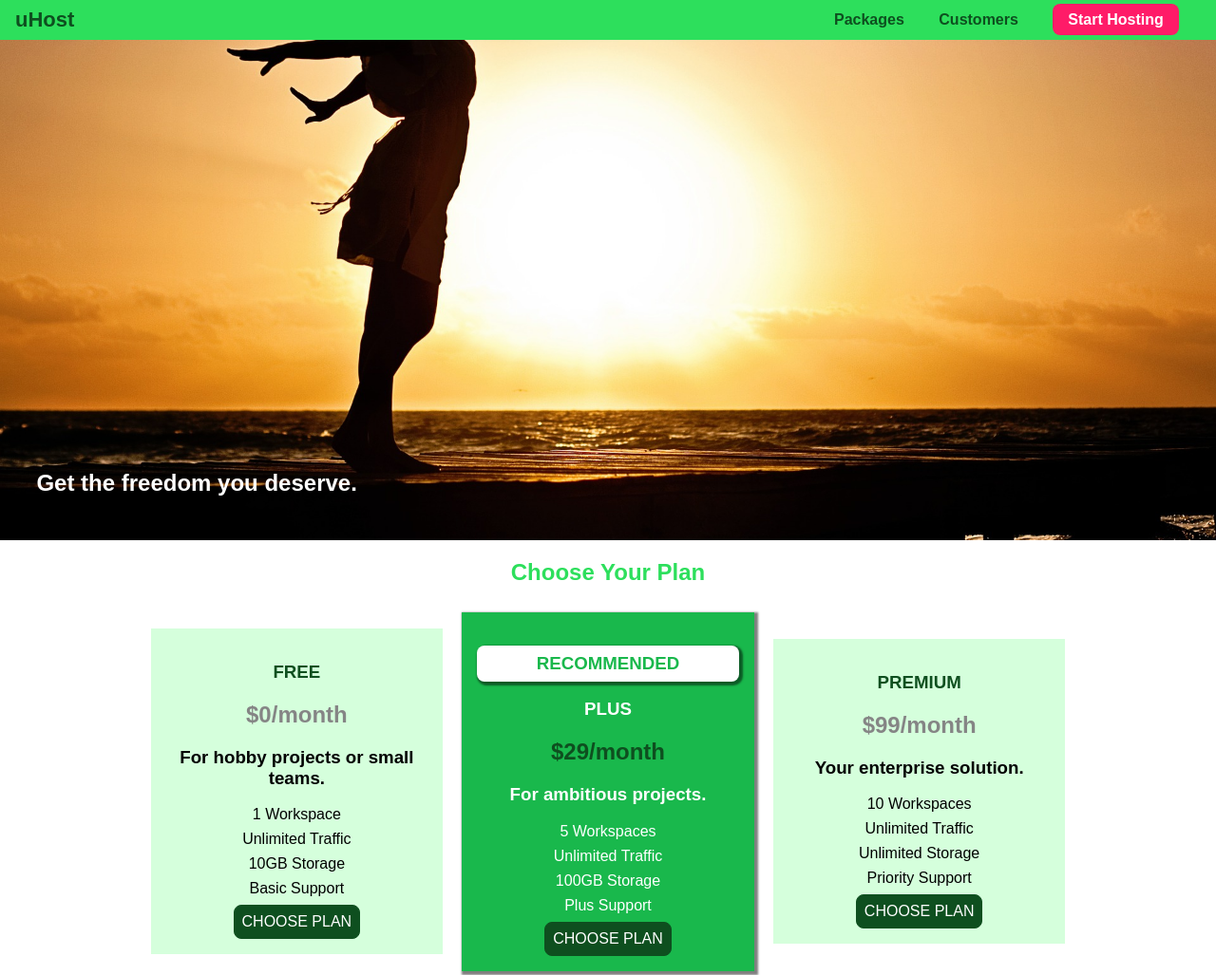
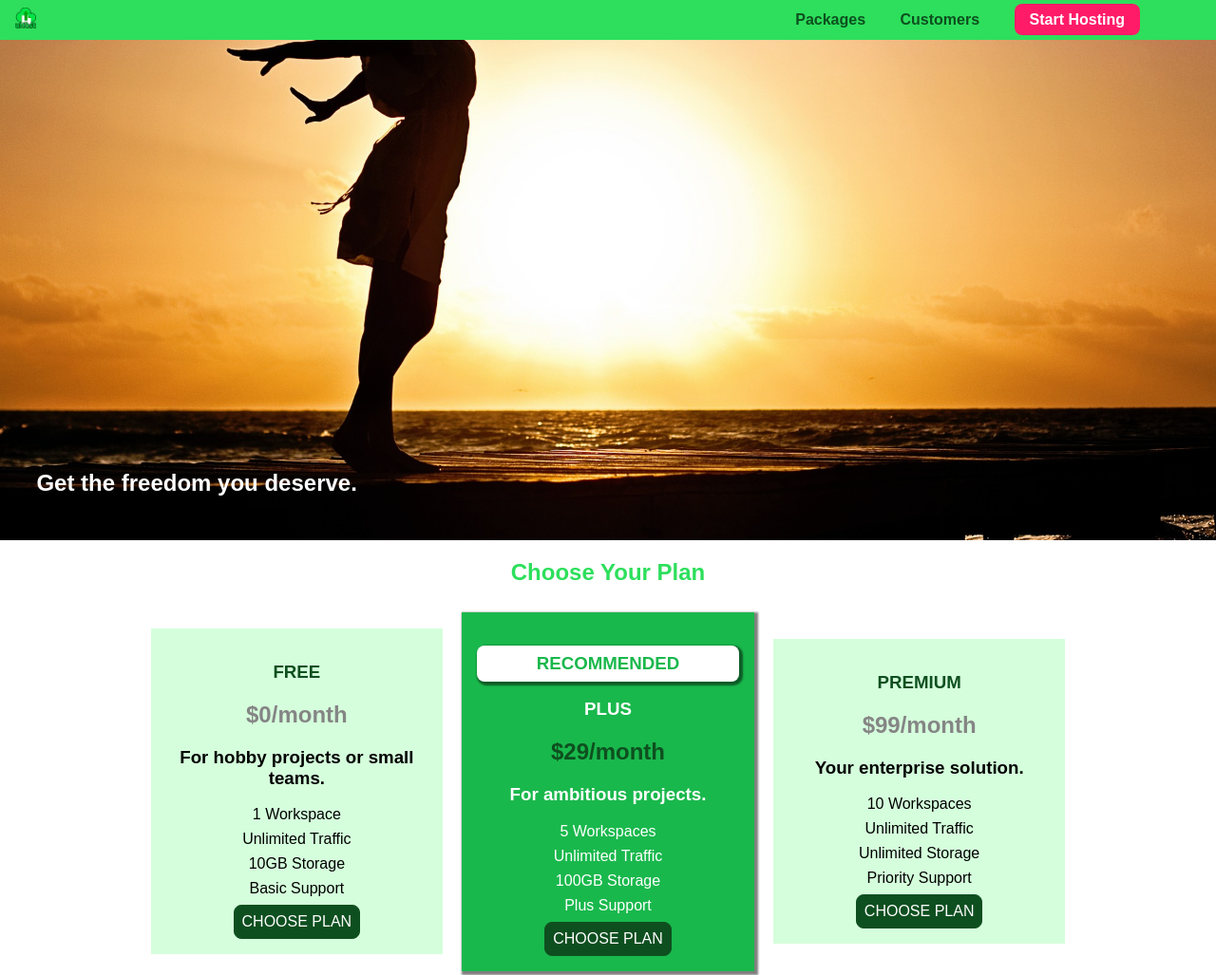
Before and after one commit to jripke74/css-0001, a plain HTML site: page index.html in a window 1280 px wide. Shown: the top 1027 px of the page at 95% size. Drawn offline with Linux system fonts and the light colour scheme.

Commit message:
add uHost logo and styling

```diff
--- a/index.html
+++ b/index.html
@@ -10,7 +10,9 @@
   <body>
     <header class="main-header">
       <div>
-        <a href="index.html" class="main-header__brand">uHost</a>
+        <a href="index.html" class="main-header__brand">
+          <img src="images/uhost-icon.png" alt="uHost - Your favorite hosting company">
+        </a>
       </div>
       <nav class="main-nav">
         <ul class="main-nav__items">
--- a/main.css
+++ b/main.css
@@ -1,5 +1,5 @@
 #product-overview {
-  background: url("freedom.jpg") left 10% bottom 20%/cover no-repeat border-box;
+  background: url("images/freedom.jpg") left 10% bottom 20%/cover no-repeat border-box;
   /* background-image: url("freedom.jpg");
   background-size: cover;
   background-position: left 10% bottom 20%;
--- a/shared.css
+++ b/shared.css
@@ -34,6 +34,14 @@ body {
   text-decoration: none;
   font-weight: bold;
   font-size: 22px;
+  height: 22px;
+  /* width: 20px; */
+  display: inline-block;
+}
+
+.main-header__brand img {
+  height: 100%;
+  /* width: 100%; */
 }
 
 .main-nav {
```
Also changed, not shown: images/freedom.jpg (added), images/uhost-icon.png (added).
